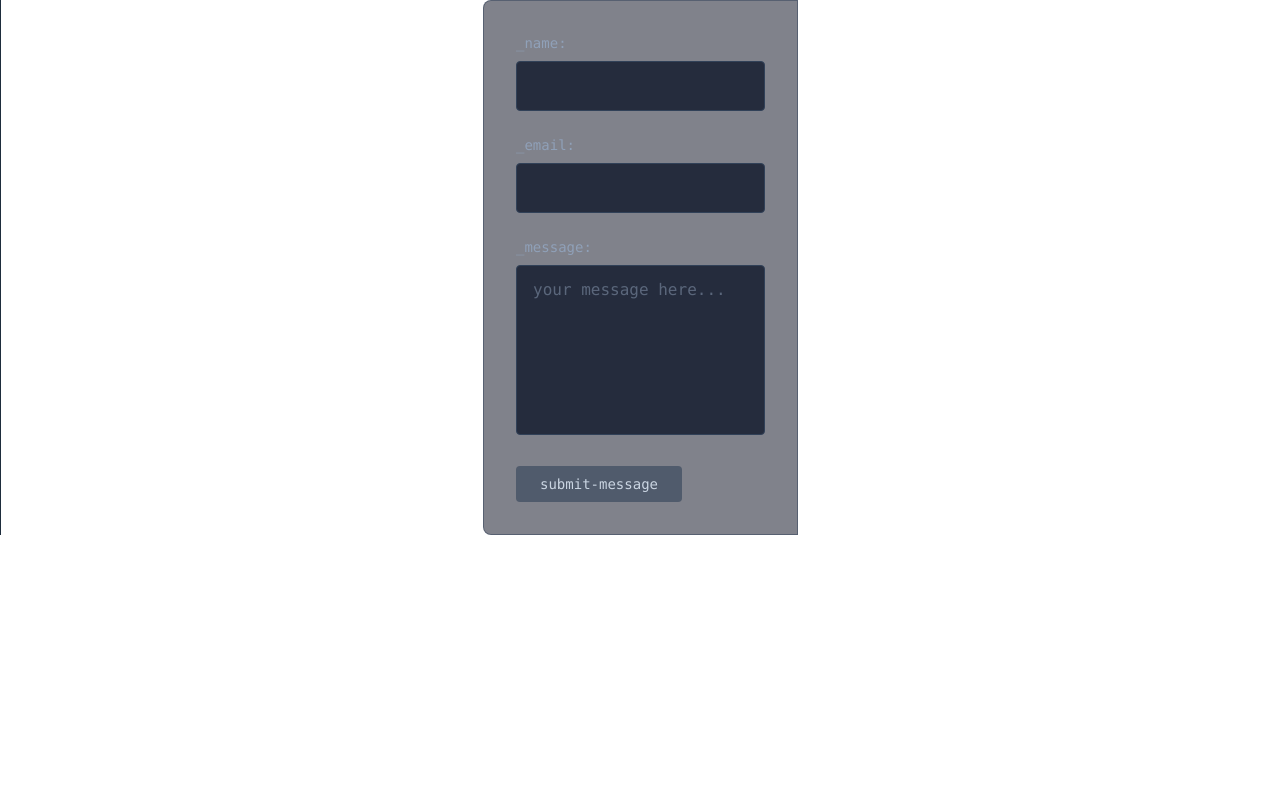
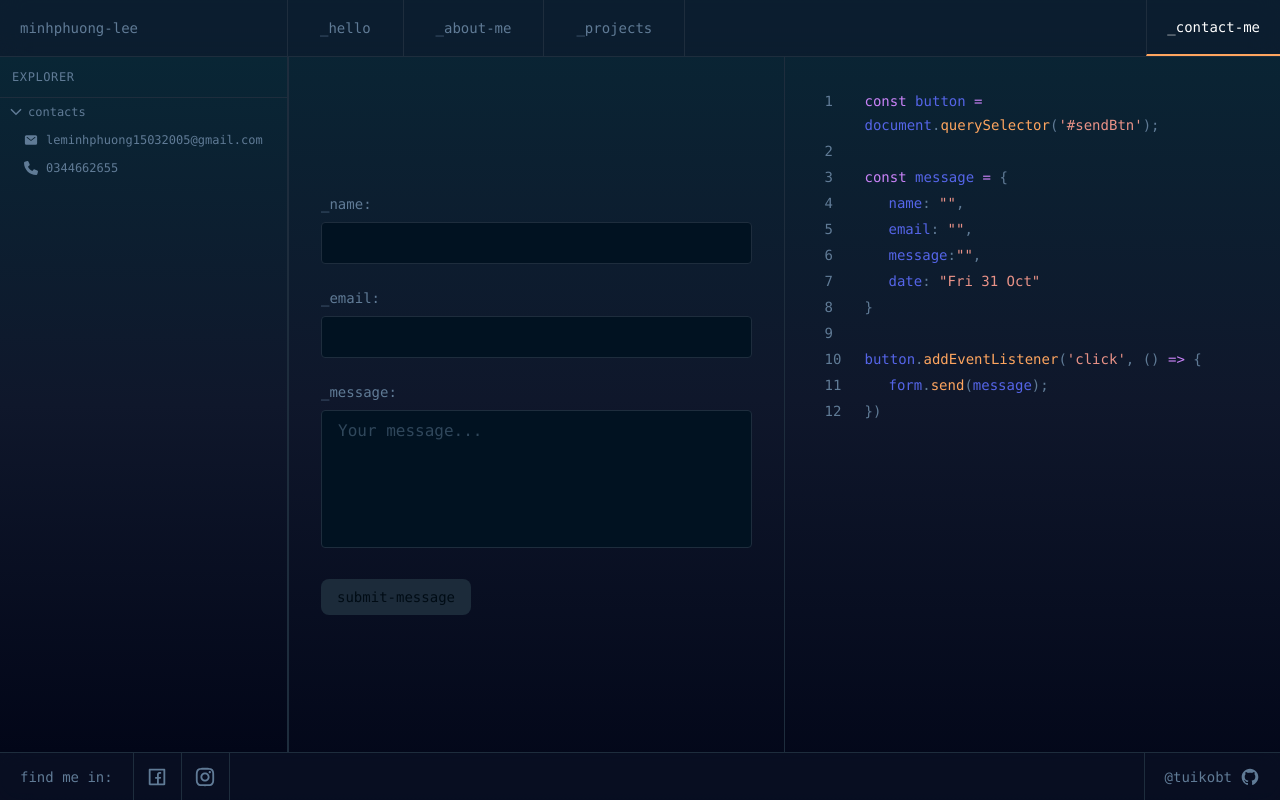
Before and after one commit to tuikobt/My_Portfolio, a React (Vite) app: page /contact in a window 1280 px wide. Built offline with nearby package versions, Linux system fonts and the light colour scheme.

Commit message:
feature: router

```diff
--- a/package.json
+++ b/package.json
@@ -16,6 +16,7 @@
     "react": "^19.1.1",
     "react-dom": "^19.1.1",
     "react-icons": "^5.5.0",
+    "react-router-dom": "^7.13.0",
     "react-type-animation": "^3.2.0",
     "three": "^0.150.1"
   },
--- a/src/App.jsx
+++ b/src/App.jsx
@@ -1,31 +1,19 @@
-import React, { useState } from "react";
+import React from "react";
 import HomePage from "./pages/HomePage";
 import ExpolorerFile from "./components/common/ExplorerFile";
 import Sidebar from "./components/ContactPage/SideBar";
 import Header from "./components/layout/Header";
 import ContactForm from "./components/ContactPage/ContactForm";
+import ContactPage from "./pages/ContactPage";
+import { Routes, Route } from "react-router-dom";
 
 const App = () => {
-  const [openFolders, setOpenFolders] = useState({ contacts: true });
-  const [sidebarOpen, setSidebarOpen] = useState(true);
-
-  const toggleFolder = (name) => {
-    setOpenFolders((prev) => ({ ...prev, [name]: !prev[name] }));
-  };
   return (
     <div className="w-full h-screen overflow-hidden font-mono text-[#607B96]">
-      {/*<HomePage />*/}
-      {/*<ExpolorerFile label="minhphuong.lee" />*/}
-      {/*<Header />
-      <Sidebar
-        sidebarOpen={sidebarOpen}
-        setSidebarOpen={setSidebarOpen}
-        openFolders={openFolders}
-        toggleFolder={toggleFolder}
-      />*/}
-      <main className="flex-1 flex items-center justify-center overflow-y-auto border-l border-[#1E2D3D]">
-        <ContactForm />
-      </main>
+      <Routes>
+        <Route path="/" element={<HomePage />} />
+        <Route path="/contact" element={<ContactPage />} />
+      </Routes>
     </div>
   );
 };
--- a/src/components/ContactPage/ContactForm.jsx
+++ b/src/components/ContactPage/ContactForm.jsx
@@ -1,5 +1,6 @@
 import React, { useState } from "react";
 import { formattedDate } from "../../utils/formattedDate";
+
 const ContactForm = () => {
   const [formData, setFormData] = useState({
     name: "",
@@ -9,63 +10,139 @@ const ContactForm = () => {
   });
 
   const handleChange = (e) => {
-    setFormData({
-      ...formData,
-      [e.target.name]: e.target.value,
-    });
+    setFormData({ ...formData, [e.target.name]: e.target.value });
   };
 
+  const CodeLine = ({ number, children }) => (
+    <div className="flex leading-6">
+      <span className="text-[#607B96] w-12 shrink-0 text-left pl-2 select-none">
+        {number}
+      </span>
+      <div className="flex-1">{children}</div>
+    </div>
+  );
+
   return (
-    <div className="bg-slate-950/50 backdrop-blur-sm border border-slate-700/50 p-8 rounded-l-lg">
-      <div className="space-y-6">
+    <div className="grid grid-cols-1 lg:grid-cols-2 h-full w-full">
+      <div className="flex items-center justify-center p-8 border-r border-[#1E2D3D]">
+        <div className="w-full max-w-md space-y-6">
           <div>
-          <label className="block text-slate-400 text-sm mb-2 font-mono">
-            _name:
-          </label>
+            <label className="block text-sm mb-2 text-[#607B96]">_name:</label>
             <input
+              name="name"
               type="text"
-            name="name"
               value={formData.name}
               onChange={handleChange}
-            className="w-full bg-slate-900/80 border border-slate-700 rounded px-4 py-3 text-slate-200 focus:outline-none focus:border-blue-500 transition-colors font-mono"
-            placeholder=""
+              className="w-full bg-[#011221] border border-[#1E2D3D] rounded px-4 py-2 text-slate-300 focus:border-[#607B96] outline-none transition-colors"
             />
           </div>
           <div>
-          <label className="block text-slate-400 text-sm mb-2 font-mono">
-            _email:
-          </label>
+            <label className="block text-sm mb-2 text-[#607B96]">_email:</label>
             <input
+              name="email"
               type="email"
-            name="email"
               value={formData.email}
               onChange={handleChange}
-            className="w-full bg-slate-900/80 border border-slate-700 rounded px-4 py-3 text-slate-200 focus:outline-none focus:border-blue-500 transition-colors font-mono"
-            placeholder=""
+              className="w-full bg-[#011221] border border-[#1E2D3D] rounded px-4 py-2 text-slate-300 focus:border-[#607B96] outline-none transition-colors"
             />
           </div>
           <div>
-          <label className="block text-slate-400 text-sm mb-2 font-mono">
+            <label className="block text-sm mb-2 text-[#607B96]">
               _message:
             </label>
             <textarea
               name="message"
+              rows="5"
               value={formData.message}
               onChange={handleChange}
-            rows="6"
-            className="w-full bg-slate-900/80 border border-slate-700 rounded px-4 py-3 text-slate-400 focus:outline-none focus:border-blue-500 transition-colors font-mono resize-none"
-            placeholder="your message here..."
+              className="w-full bg-[#011221] border border-[#1E2D3D] rounded px-4 py-2 text-[#607B96] focus:border-[#607B96] outline-none resize-none transition-colors"
+              placeholder="Your message..."
             />
           </div>
-
           <button
-          id="sendBtn"
-          className="bg-slate-700/60 hover:bg-slate-600/60 text-slate-300 px-6 py-2 rounded text-sm transition-colors font-mono"
+            className={`text-[#010C15] px-4 py-2 rounded-lg text-sm transition-all ${formData.name && formData.email && formData.message ? " bg-[#FEA55F] hover:bg-[#ffb67f]" : "bg-[#1C2B3A]"}`}
           >
             submit-message
           </button>
         </div>
       </div>
+
+      <div className="hidden lg:block p-8 font-mono text-[14px] overflow-y-auto">
+        <div className="space-y-0.5">
+          <CodeLine number="1">
+            <span className="text-[#C982F7]">const</span>{" "}
+            <span className="text-[#5565E8]">button</span>{" "}
+            <span className="text-[#C982F7]">=</span>{" "}
+            <span className="text-[#5565E8]">document</span>
+            <span className="text-[#607B96]">.</span>
+            <span className="text-[#FEA55F]">querySelector</span>
+            <span className="text-[#607B96]">(</span>
+            <span className="text-[#E99287]">'#sendBtn'</span>
+            <span className="text-[#607B96]">);</span>
+          </CodeLine>
+          <CodeLine number="2" />
+          <CodeLine number="3">
+            <span className="text-[#C982F7]">const</span>{" "}
+            <span className="text-[#5565E8]">message</span>{" "}
+            <span className="text-[#C982F7]">=</span>{" "}
+            <span className="text-[#607B96]">{"{"}</span>
+          </CodeLine>
+          <CodeLine number="4">
+            <span className="ml-6 text-[#5565E8]">name</span>
+            <span className="text-[#607B96]">:</span>{" "}
+            <span className="text-[#E99287]">"{formData.name}"</span>
+            <span className="text-[#607B96]">,</span>
+          </CodeLine>
+          <CodeLine number="5">
+            <span className="ml-6 text-[#5565E8]">email</span>
+            <span className="text-[#607B96]">:</span>{" "}
+            <span className="text-[#E99287]">"{formData.email}"</span>
+            <span className="text-[#607B96]">,</span>
+          </CodeLine>
+          <CodeLine number="6">
+            <div className="flex flex-wrap ml-6">
+              <span className="text-[#5565E8]">message</span>
+              <span className="text-[#607B96]">:</span>{" "}
+              <span className="text-[#E99287] break-all lg:break-words whitespace-pre-wrap">
+                "{formData.message}"
+              </span>
+              <span className="text-[#607B96]">,</span>
+            </div>
+          </CodeLine>
+          <CodeLine number="7">
+            <span className="ml-6 text-[#5565E8]">date</span>
+            <span className="text-[#607B96]">:</span>{" "}
+            <span className="text-[#E99287]">"{formData.date}"</span>
+          </CodeLine>
+          <CodeLine number="8">
+            <span className="text-[#607B96]">{"}"}</span>
+          </CodeLine>
+          <CodeLine number="9" />
+          <CodeLine number="10">
+            <span className="text-[#5565E8]">button</span>
+            <span className="text-[#607B96]">.</span>
+            <span className="text-[#FEA55F]">addEventListener</span>
+            <span className="text-[#607B96]">(</span>
+            <span className="text-[#E99287]">'click'</span>
+            <span className="text-[#607B96]">, ()</span>{" "}
+            <span className="text-[#C982F7]">=&gt;</span>{" "}
+            <span className="text-[#607B96]">{"{"}</span>
+          </CodeLine>
+          <CodeLine number="11">
+            <span className="ml-6 text-[#5565E8]">form</span>
+            <span className="text-[#607B96]">.</span>
+            <span className="text-[#FEA55F]">send</span>
+            <span className="text-[#607B96]">(</span>
+            <span className="text-[#5565E8]">message</span>
+            <span className="text-[#607B96]">);</span>
+          </CodeLine>
+          <CodeLine number="12">
+            <span className="text-[#607B96]">{"})"}</span>
+          </CodeLine>
+        </div>
+      </div>
+    </div>
   );
 };
+
 export default ContactForm;
--- a/src/components/ContactPage/SideBar.jsx
+++ b/src/components/ContactPage/SideBar.jsx
@@ -3,7 +3,6 @@ import { IoMdClose } from "react-icons/io";
 import { IoMail } from "react-icons/io5";
 import { FaPhone } from "react-icons/fa6";
 import ExplorerFolder from "../common/ExplorerFolder";
-import ExplorerFile from "../common/ExplorerFile";
 
 const Sidebar = ({
   sidebarOpen,
@@ -23,7 +22,7 @@ const Sidebar = ({
 
       <div
         className={`
-        ${sidebarOpen ? "translate-x-0" : "-translate-x-full"}
+        ${sidebarOpen ? "translate-x-0 bg-[linear-gradient(to_top,#020618,#0F172B,#092635)] bg-fixed" : "-translate-x-full"}
         lg:translate-x-0 fixed lg:relative w-64 md:w-72 lg:w-72 h-full
         border-r border-[#1E2D3D] flex flex-col transition-transform duration-300 z-50 lg:z-auto
       `}
--- a/src/components/layout/Header.jsx
+++ b/src/components/layout/Header.jsx
@@ -1,9 +1,9 @@
 import React, { useState } from "react";
+import { NavLink } from "react-router-dom";
 import { VscMenu, VscClose } from "react-icons/vsc";
 
 const Header = () => {
   const [isMobileMenuOpen, setIsMobileMenuOpen] = useState(false);
-  const [isActive, setIsActive] = useState("/");
 
   const navLinks = [
     { name: "_hello", path: "/" },
@@ -11,17 +11,20 @@ const Header = () => {
     { name: "_projects", path: "/projects" },
   ];
 
-  const contactLink = { name: "_contact-me", path: "/contact" };
-
   return (
     <header className="w-full bg-[#0F172B]/50 backdrop-blur-md border-b border-[#1E2D3D] text-[#607B96] font-mono text-sm relative">
       <div className="flex items-center justify-between h-14">
+        {/* LEFT */}
         <div className="flex items-center h-full w-full">
-          <div className="w-full lg:w-72 px-5 flex items-center h-full border-r border-[#1E2D3D] text-[#607B96] hover:text-white transition-colors cursor-pointer shrink-0 justify-between lg:justify-start">
-            <span>minhphuong-lee</span>
+          {/* LOGO + MOBILE BUTTON */}
+          <div className="w-full lg:w-72 px-5 flex items-center h-full border-r border-[#1E2D3D] shrink-0 justify-between lg:justify-start">
+            <span className="text-[#607B96] hover:text-white transition-colors cursor-pointer">
+              minhphuong-lee
+            </span>
+
             <button
-              className="lg:hidden text-[#607B96] hover:text-white focus:outline-none"
-              onClick={() => setIsMobileMenuOpen(!isMobileMenuOpen)}
+              className="lg:hidden text-[#607B96] hover:text-white"
+              onClick={() => setIsMobileMenuOpen((prev) => !prev)}
             >
               {isMobileMenuOpen ? (
                 <VscClose size={24} />
@@ -31,55 +34,70 @@ const Header = () => {
             </button>
           </div>
 
+          {/* DESKTOP NAV */}
           <nav className="hidden lg:flex h-full">
-            {navLinks.map((link, index) => (
-              <a
-                key={index}
-                href={link.path}
-                className={`flex items-center px-8 h-full border-r border-[#1E2D3D] hover:text-white transition-colors
-                  ${isActive === link.path ? "text-white border-b-2 border-b-[#FEA55F]" : "text-[#607B96]"}
-                `}
-                onMouseEnter={() => setIsActive(link.path)}
-                onMouseLeave={() => setIsActive("/")}
+            {navLinks.map((link) => (
+              <NavLink
+                key={link.path}
+                to={link.path}
+                className={({ isActive }) =>
+                  `flex items-center px-8 h-full border-r border-[#1E2D3D] transition-colors
+                  ${
+                    isActive
+                      ? "text-white border-b-2 border-b-[#FEA55F]"
+                      : "text-[#607B96] hover:text-white"
+                  }`
+                }
               >
                 {link.name}
-              </a>
+              </NavLink>
             ))}
           </nav>
         </div>
 
-        <a
-          href="/contact"
-          className={`hidden lg:flex items-center px-5 h-full border-l border-[#1E2D3D] hover:text-white transition-colors shrink-0 ${
-            isActive === contactLink.path
-              ? "text-white border-b-2 border-b-[#FEA55F]"
-              : "text-[#607B96]"
-          }`}
-          onMouseEnter={() => setIsActive(contactLink.path)}
-          onMouseLeave={() => setIsActive("/")}
+        {/* CONTACT (DESKTOP) */}
+        <NavLink
+          to="/contact"
+          className={({ isActive }) =>
+            `hidden lg:flex items-center px-5 h-full border-l border-[#1E2D3D] transition-colors shrink-0
+            ${
+              isActive
+                ? "text-white border-b-2 border-b-[#FEA55F]"
+                : "text-[#607B96] hover:text-white"
+            }`
+          }
         >
-          {contactLink.name}
-        </a>
+          _contact-me
+        </NavLink>
       </div>
 
+      {/* MOBILE MENU */}
       {isMobileMenuOpen && (
         <div className="lg:hidden absolute top-14 left-0 w-full bg-[#011627] z-50 border-b border-[#1E2D3D]">
           <div className="flex flex-col">
-            {navLinks.map((link, index) => (
-              <a
-                key={index}
-                href={link.path}
-                className="px-5 py-4 border-b border-[#1E2D3D] hover:text-white block"
+            {navLinks.map((link) => (
+              <NavLink
+                key={link.path}
+                to={link.path}
+                onClick={() => setIsMobileMenuOpen(false)}
+                className={({ isActive }) =>
+                  `px-5 py-4 border-b border-[#1E2D3D] block transition-colors
+                  ${
+                    isActive ? "text-white" : "text-[#607B96] hover:text-white"
+                  }`
+                }
               >
                 {link.name}
-              </a>
+              </NavLink>
             ))}
-            <a
-              href="/contact"
-              className="px-5 py-4 border-b border-[#1E2D3D] hover:text-white block"
+
+            <NavLink
+              to="/contact"
+              onClick={() => setIsMobileMenuOpen(false)}
+              className="px-5 py-4 border-b border-[#1E2D3D] text-[#607B96] hover:text-white block"
             >
               _contact-me
-            </a>
+            </NavLink>
           </div>
         </div>
       )}
--- a/src/main.jsx
+++ b/src/main.jsx
@@ -3,10 +3,13 @@ import "@fontsource/fira-code";
 import { StrictMode } from "react";
 import { createRoot } from "react-dom/client";
 import "./index.css";
+import { BrowserRouter } from "react-router-dom";
 import App from "./App.jsx";
 
 createRoot(document.getElementById("root")).render(
   <StrictMode>
-    <App />
-  </StrictMode>
+    <BrowserRouter>
+      <App />
+    </BrowserRouter>
+  </StrictMode>,
 );
--- /dev/null
+++ b/src/pages/ContactPage.jsx
@@ -0,0 +1,47 @@
+import React, { useState } from "react";
+import Sidebar from "../components/ContactPage/SideBar";
+import ContactForm from "../components/ContactPage/ContactForm";
+import Header from "../components/layout/Header";
+import Footer from "../components/layout/Footer";
+import { PiUserListBold } from "react-icons/pi";
+
+const ContactPage = () => {
+  const [openFolders, setOpenFolders] = useState({ contacts: true });
+  const [sidebarOpen, setSidebarOpen] = useState(true);
+
+  const toggleFolder = (name) => {
+    setOpenFolders((prev) => ({ ...prev, [name]: !prev[name] }));
+  };
+  return (
+    <div
+      className="w-full h-screen flex flex-col font-mono text-[#607B96]"
+      style={{
+        background: "linear-gradient(to top, #020618, #0F172B, #092635)",
+        backgroundAttachment: "fixed",
+      }}
+    >
+      <Header />
+      <div className=" w-full border-[#1E2D3D] lg:w-72 border-b-2 lg:hidden">
+        <div className="lg:hidden w-full" onClick={() => setSidebarOpen(true)}>
+          <div className="flex items-center gap-2 px-5 py-3">
+            <PiUserListBold size={20} />
+            <p className="font-mono text-sm text-[#607B96]">Menu</p>
+          </div>
+        </div>
+      </div>
+      <div className="flex flex-1 overflow-hidden">
+        <Sidebar
+          sidebarOpen={sidebarOpen}
+          setSidebarOpen={setSidebarOpen}
+          openFolders={openFolders}
+          toggleFolder={toggleFolder}
+        />
+        <main className="flex-1 overflow-y-auto border-l border-[#1E2D3D]">
+          <ContactForm />
+        </main>
+      </div>
+      <Footer />
+    </div>
+  );
+};
+export default ContactPage;
```
Also changed, not shown: 1 other file (tests, documents, lock files or other folders). Lines whose indentation alone changed are shown as unchanged.
